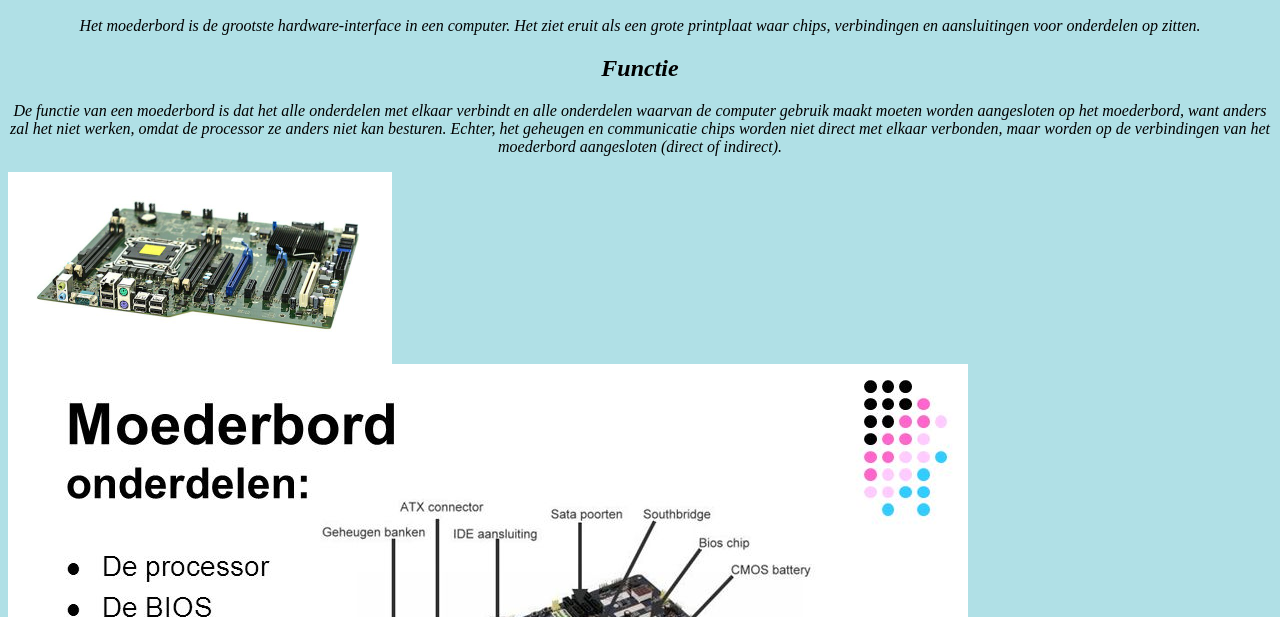
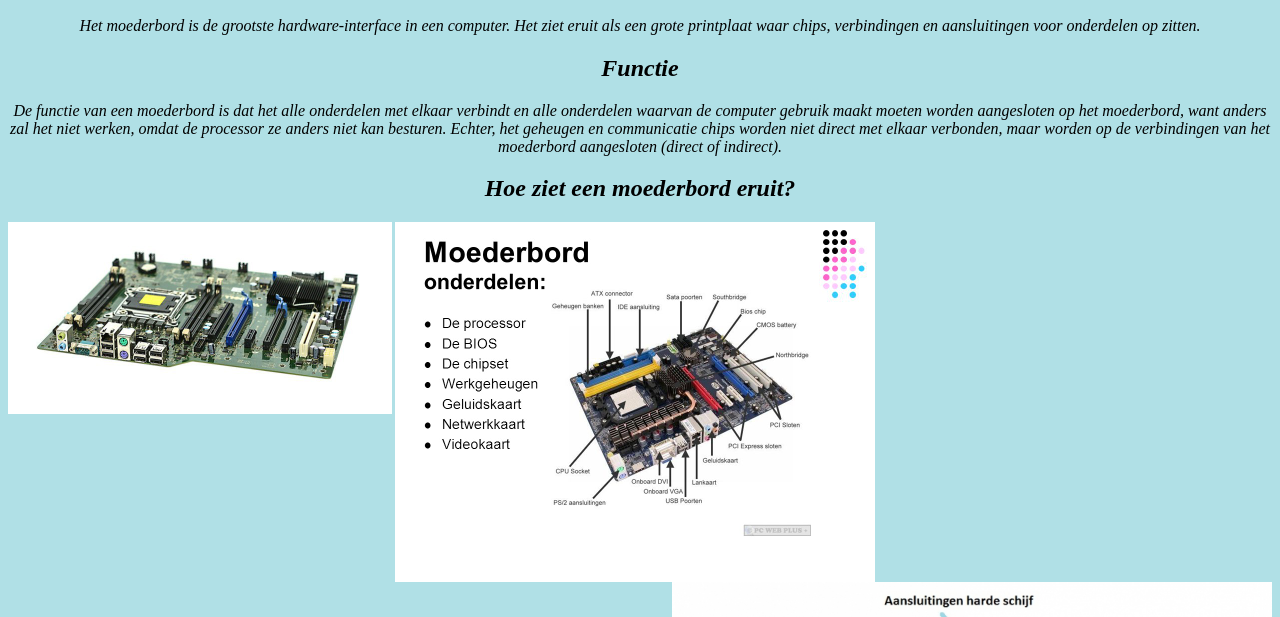
Before and after one commit to 118496/118496.github.io, a plain HTML site: page moederbord.html in a window 1280 px wide. Shown: the part 183-800 px from the top of the page. Drawn offline with Linux system fonts and the light colour scheme.

Commit message:
Update moederbord.html

```diff
--- a/moederbord.html
+++ b/moederbord.html
@@ -31,9 +31,10 @@
       van het moederbord aangesloten (direct of indirect).</p>
 
 
+   <h2 align="center">Hoe ziet een moederbord eruit?<h2>
    <img src="Computer-motherboard.jpg" alt="Uiterlijk van het moederbord" style="width:384px;height:192px;" align="left">
-   <img src="Moederbord+onderdelen_.jpg" alt="De onderdelen van een moederbord" align="center">
-   <img src="77_2.jpg" alt="Uitleg in beeld" style="width:600px;height:338px;" align="right">
+   <img src="Moederbord+onderdelen_.jpg" alt="De onderdelen van een moederbord" style="width:480px;height:360px;" align="center">
+   <img src="77_2.jpg" alt="Uitleg in beeld" style="width:600px;height:338px;" style="width:600px;height:338px;" align="right">
 
 
   </body>
```
